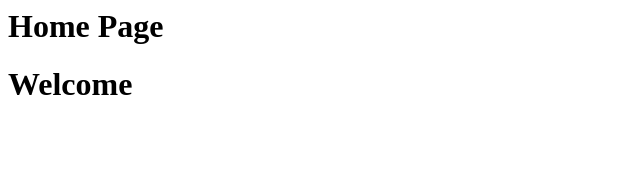
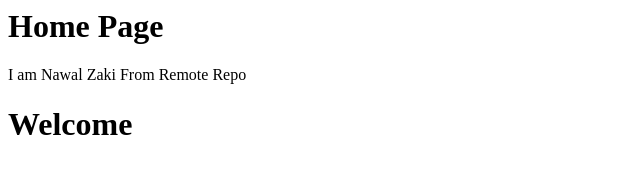
Before and after one commit to NawalZaki/School, a plain HTML site: page Index.html in a window 1280 px wide. Shown: the whole page, without its empty margins (0-640 px from the left). Drawn offline with Linux system fonts and the light colour scheme.

Commit message:
Update Index.html

```diff
--- a/Index.html
+++ b/Index.html
@@ -7,6 +7,7 @@
 </head>
 <body>
     <h1>Home Page</h1>
+    <p>I am Nawal Zaki From Remote Repo</p>
     <h1>Welcome</h1>
 </body>
 </html>
```
